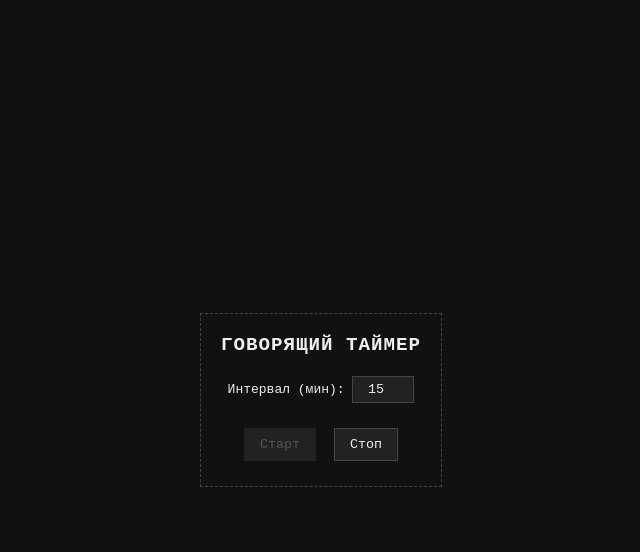
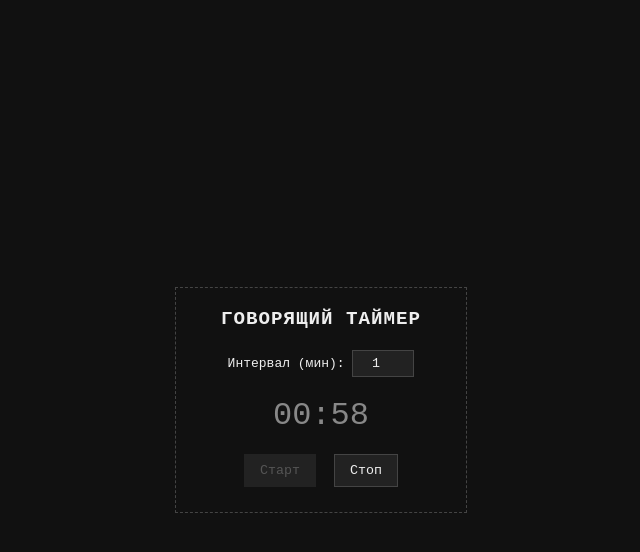
Before and after one commit to sgrodnik/speaking-clock, a plain HTML site: page index.html in a window 1280 px wide. Both pictures are taken after a click on the button "Старт". Shown: the whole page, without its empty margins (319-959 px from the left). Drawn offline with Linux system fonts and the light colour scheme.

Commit message:
feat: add countdown timer and set default interval to 1 min

```diff
--- a/index.html
+++ b/index.html
@@ -20,6 +20,7 @@
             border: 1px dashed #444;
             padding: 20px;
             text-align: center;
+            min-width: 250px;
         }
         h2 {
             margin-top: 0;
@@ -29,6 +30,11 @@
         }
         .controls {
             margin: 20px 0;
+        }
+        #countdown {
+            font-size: 2rem;
+            margin: 15px 0;
+            color: #888;
         }
         input {
             background: #222;
@@ -63,8 +69,9 @@
     <main>
         <h2>Говорящий таймер</h2>
         <div class="controls">
-            <label>Интервал (мин): <input type="number" id="interval" value="15" min="1"></label>
+            <label>Интервал (мин): <input type="number" id="interval" value="1" min="1"></label>
         </div>
+        <div id="countdown">--:--</div>
         <div>
             <button id="startBtn">Старт</button>
             <button id="stopBtn" disabled>Стоп</button>
@@ -73,6 +80,8 @@
 
     <script>
         let timerId = null;
+        let countdownId = null;
+        let nextSpeakTime = null;
 
         function getSpeakingTimeText(date) {
             const hours = date.getHours();
@@ -107,15 +116,42 @@
             window.speechSynthesis.speak(utterance);
         }
 
+        function updateCountdown() {
+            if (!nextSpeakTime) return;
+            const now = Date.now();
+            const diff = nextSpeakTime - now;
+
+            if (diff <= 0) {
+                document.getElementById('countdown').textContent = "00:00";
+                return;
+            }
+
+            const totalSeconds = Math.ceil(diff / 1000);
+            const minutes = Math.floor(totalSeconds / 60);
+            const seconds = totalSeconds % 60;
+
+            const minStr = String(minutes).padStart(2, '0');
+            const secStr = String(seconds).padStart(2, '0');
+            document.getElementById('countdown').textContent = `${minStr}:${secStr}`;
+        }
+
         document.getElementById('startBtn').onclick = () => {
             const minutes = parseFloat(document.getElementById('interval').value);
             if (isNaN(minutes) || minutes <= 0) return;
 
-            // Сразу озвучить при старте
+            const intervalMs = minutes * 60 * 1000;
+
             speakTime();
+            nextSpeakTime = Date.now() + intervalMs;
+            updateCountdown();
 
-            // Запустить интервал (минуты переводятся в миллисекунды)
-            timerId = setInterval(speakTime, minutes * 60 * 1000);
+            timerId = setInterval(() => {
+                speakTime();
+                nextSpeakTime = Date.now() + intervalMs;
+                updateCountdown();
+            }, intervalMs);
+
+            countdownId = setInterval(updateCountdown, 1000);
 
             document.getElementById('startBtn').disabled = true;
             document.getElementById('stopBtn').disabled = false;
@@ -123,6 +159,9 @@
 
         document.getElementById('stopBtn').onclick = () => {
             clearInterval(timerId);
+            clearInterval(countdownId);
+            nextSpeakTime = null;
+            document.getElementById('countdown').textContent = "--:--";
             document.getElementById('startBtn').disabled = false;
             document.getElementById('stopBtn').disabled = true;
         };
```
